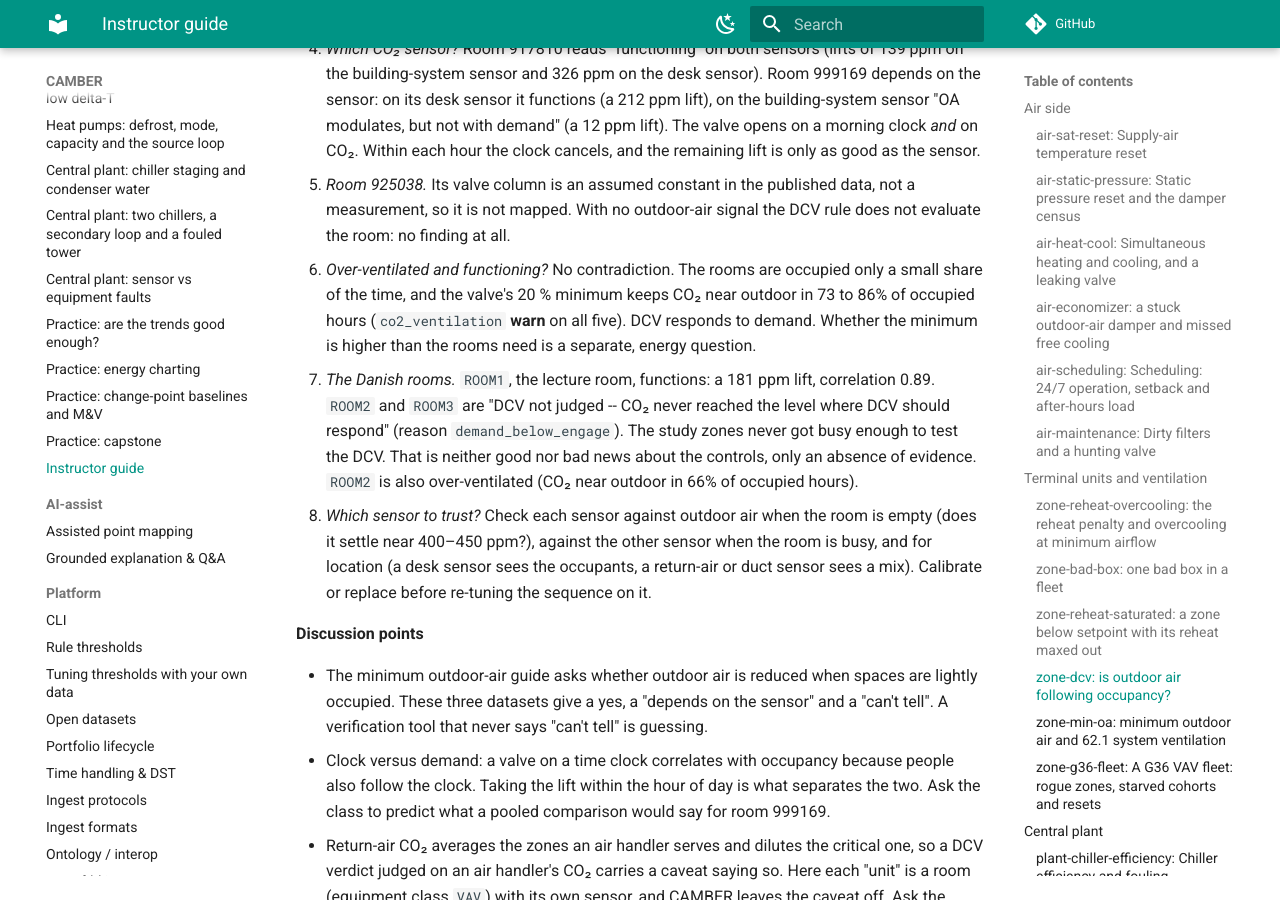
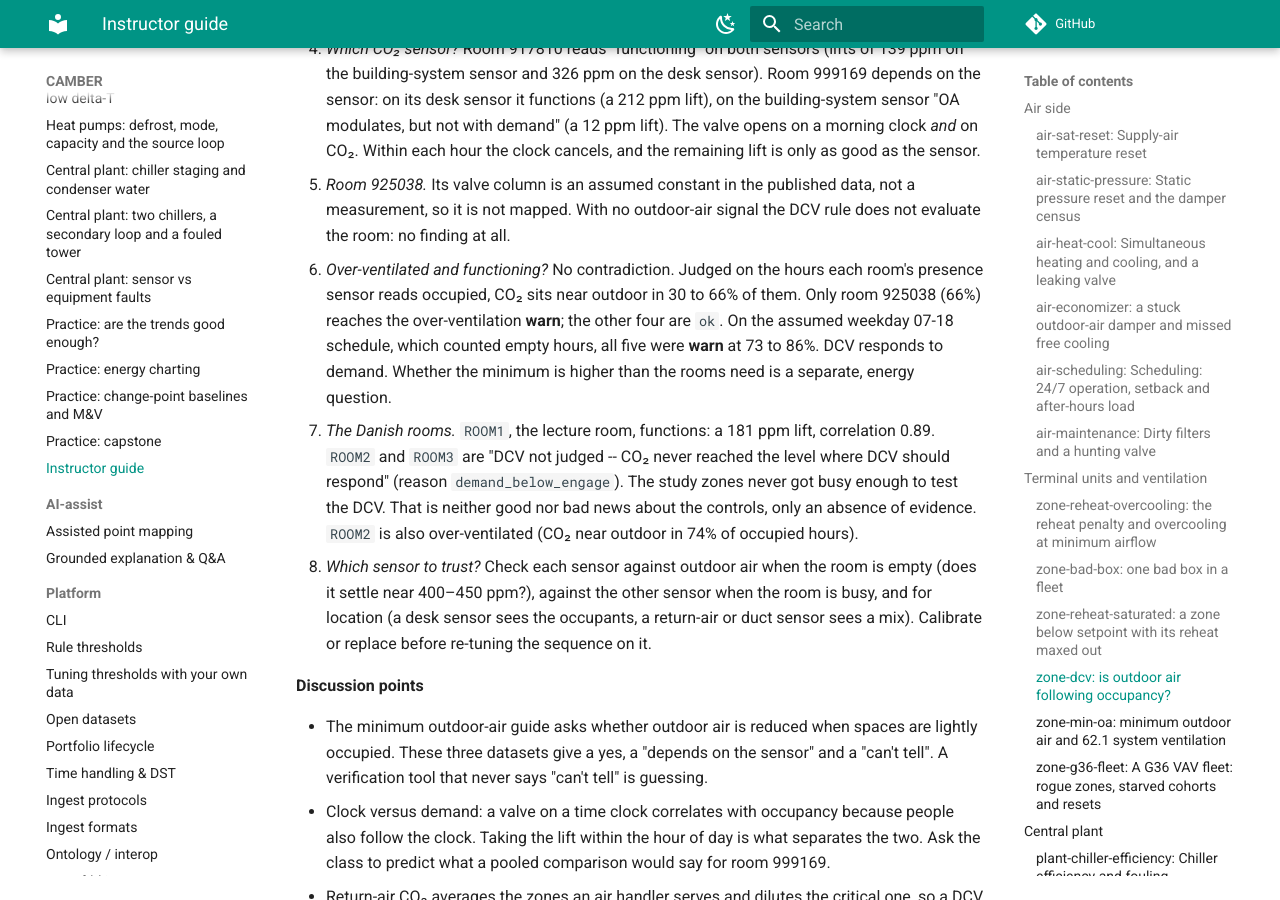
Before and after one commit to yroussev/camber, an MkDocs documentation site: the page built from docs/workbook/instructor.md, in a window 1280 px wide and 900 px high, scrolled down 17265 px. Built offline with MkDocs 1.6.1 and Material for MkDocs 9.7.7, drawn with Linux system fonts in a browser that asks for light colours; comment, search, counter and statistics services are not loaded.

Commit message:
zone-dcv re-recorded on the rooms' trended occupancy (#200): keys, stand-in, instructor and question wording

```diff
--- a/docs/workbook/instructor.md
+++ b/docs/workbook/instructor.md
@@ -722,15 +722,16 @@ whole published record), CAMBER 0.97.0-dev, with the commands on the
 5. *Room 925038.* Its valve column is an assumed constant in the published data, not a
    measurement, so it is not mapped. With no outdoor-air signal the DCV rule does not evaluate
    the room: no finding at all.
-6. *Over-ventilated and functioning?* No contradiction. The rooms are occupied only a small share
-   of the time, and the valve's 20 % minimum keeps CO₂ near outdoor in 73 to 86% of occupied hours
-   (`co2_ventilation` **warn** on all five). DCV responds to demand. Whether the minimum is
-   higher than the rooms need is a separate, energy question.
+6. *Over-ventilated and functioning?* No contradiction. Judged on the hours each room's presence
+   sensor reads occupied, CO₂ sits near outdoor in 30 to 66% of them. Only room 925038 (66%)
+   reaches the over-ventilation **warn**; the other four are `ok`. On the assumed weekday 07-18
+   schedule, which counted empty hours, all five were **warn** at 73 to 86%. DCV responds to
+   demand. Whether the minimum is higher than the rooms need is a separate, energy question.
 7. *The Danish rooms.* `ROOM1`, the lecture room, functions: a 181 ppm lift, correlation 0.89.
    `ROOM2` and `ROOM3` are "DCV not judged -- CO₂ never reached the level where DCV should
    respond" (reason `demand_below_engage`). The study zones never got busy enough to test the
    DCV. That is neither good nor bad news about the controls, only an absence of evidence.
-   `ROOM2` is also over-ventilated (CO₂ near outdoor in 66% of occupied hours).
+   `ROOM2` is also over-ventilated (CO₂ near outdoor in 74% of occupied hours).
 8. *Which sensor to trust?* Check each sensor against outdoor air when the room is empty (does it
    settle near 400–450 ppm?), against the other sensor when the room is busy, and for location
    (a desk sensor sees the occupants, a return-air or duct sensor sees a mix). Calibrate or
```
Also changed, not shown: CHANGELOG.md (+6 -1 lines), docs/workbook/zone-dcv.md (+2 -1 lines), 1 other file.
